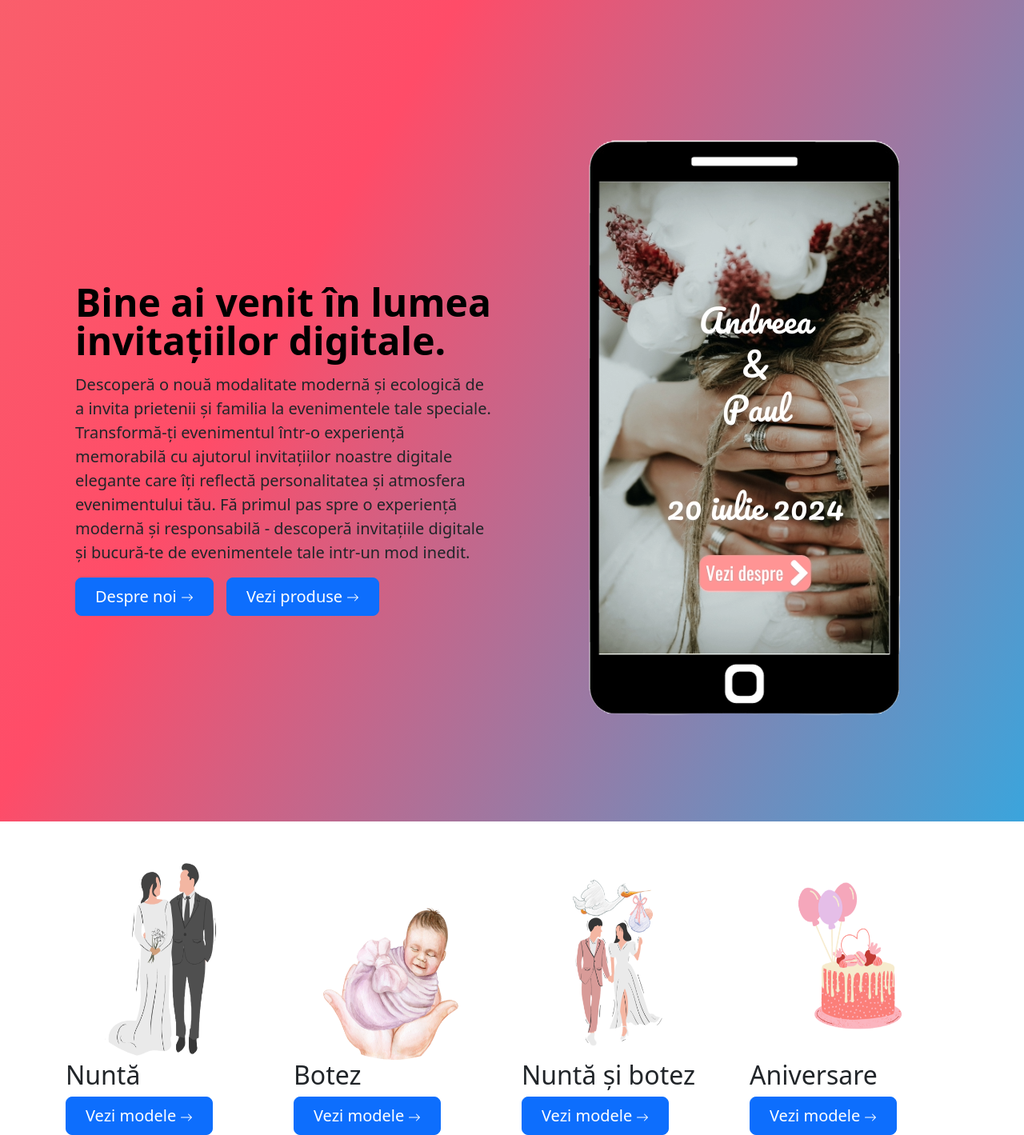
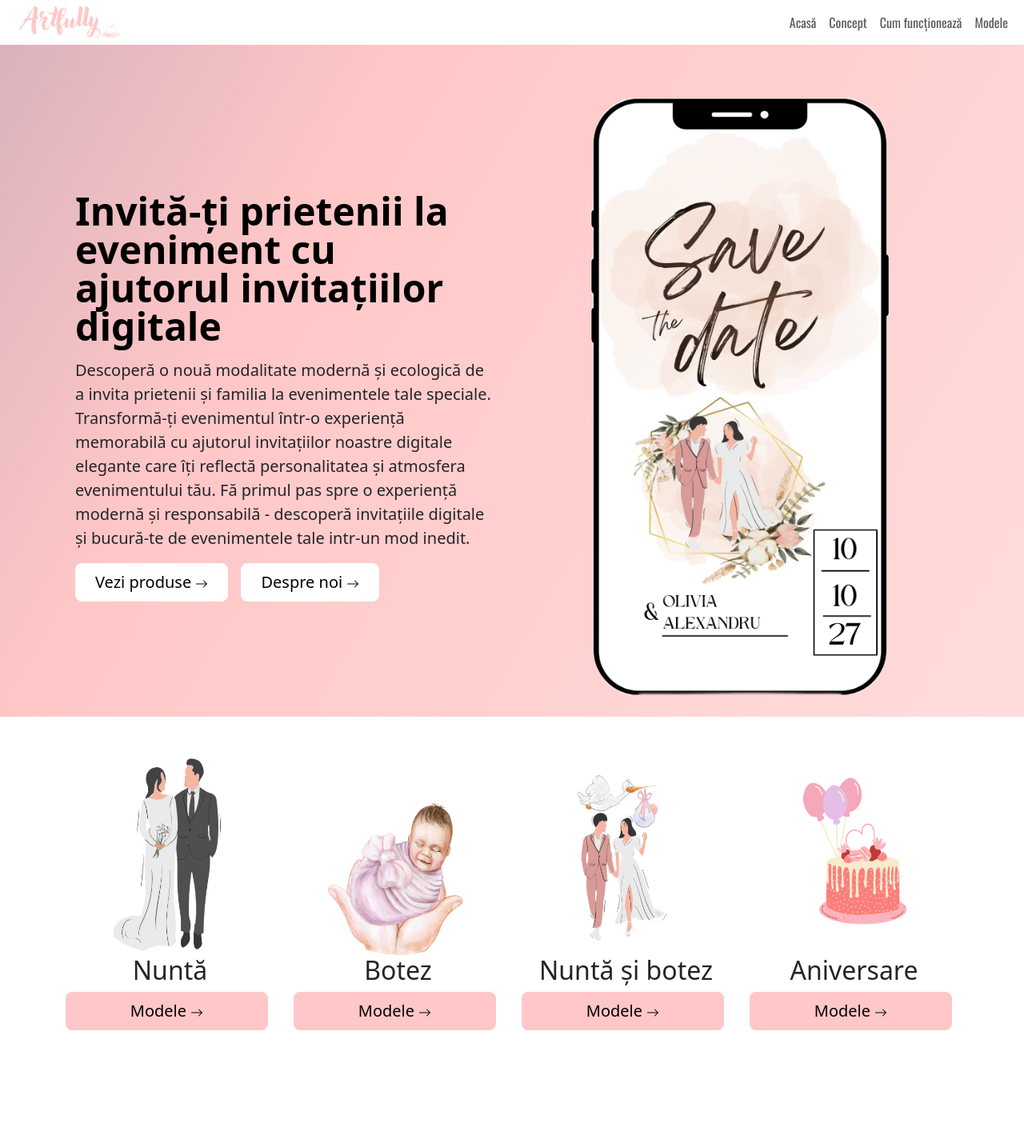
Before and after one commit to ioanadanielailie/Artfully, a plain HTML site: page index.html in a window 1280 px wide. Shown: the whole page at 80% size. After the commit the page ends 1288 px from the top, so only its background shows below. Drawn offline with nearby package versions, Linux system fonts and the light colour scheme.

Commit message:
Homepage v3

```diff
--- a/index.html
+++ b/index.html
@@ -11,22 +11,103 @@
       integrity="sha384-T3c6CoIi6uLrA9TneNEoa7RxnatzjcDSCmG1MXxSR1GAsXEV/Dwwykc2MPK8M2HN"
       crossorigin="anonymous"
     />
+    <link rel="preconnect" href="https://fonts.googleapis.com" />
+    <link rel="preconnect" href="https://fonts.gstatic.com" crossorigin />
+    <link
+      href="https://fonts.googleapis.com/css2?family=Oswald&display=swap"
+      rel="stylesheet"
+    />
   </head>
   <body>
+    <section id="navbar" class="navigation">
+      <nav
+        class="navbar navbar-expand-lg navbar-boxed navbar-light bg-white header-light fixed-top font-text-navbar"
+      >
+        <div class="container-fluid nav-header-container">
+          <div class="col-auto col-sm-6 col-lg-2 me-auto ps-lg-0">
+            <a
+              title="Invitatii online - Artfully.ro"
+              class="navbar-brand"
+              href="http://127.0.0.1:5500/index.html"
+            >
+              <img
+                src="ArtfullyLogov2.png"
+                data-at2x="/themes/landing/images/logo/logo_30@2.png"
+                class="default-logo"
+                alt="Logo Artfully"
+              />
+            </a>
+          </div>
+          <div class="col-auto menu-order px-lg-0">
+            <button
+              class="navbar-toggler float-end"
+              type="button"
+              data-bs-toggle="collapse"
+              data-bs-target="#navbarNav-clone"
+              aria-controls="#navbarNav-clone"
+              aria-label="Toggle navigation"
+            >
+              <span class="navbar-toggler-line"></span>
+              <span class="navbar-toggler-line"></span>
+              <span class="navbar-toggler-line"></span>
+              <span class="navbar-toggler-line"></span>
+            </button>
+            <div
+              class="collapse navbar-collapse justify-content-end"
+              id="navbarNav"
+            >
+              <ul class="navbar-nav alt-font">
+                <li class="nav-item dropdown megamenu">
+                  <a
+                    href=""
+                    class="inner-link nav-link"
+                    title="Artfully.ro - Invitatii online"
+                    >Acasă</a
+                  >
+                </li>
+                <li class="nav-item">
+                  <a
+                    href=""
+                    class="inner-link nav-link"
+                    title="Conceptul invitatiilor online"
+                    >Concept</a
+                  >
+                </li>
+                <li class="nav-item">
+                  <a
+                    href=""
+                    class="inner-link nav-link"
+                    title="Cum functioneaza"
+                    >Cum funcționează</a
+                  >
+                </li>
+                <li class="nav-item">
+                  <a
+                    href="#modele"
+                    class="inner-link nav-link"
+                    title="Modele de invitatii online"
+                    >Modele</a
+                  >
+                </li>
+              </ul>
+            </div>
+          </div>
+        </div>
+      </nav>
+    </section>
     <section id="home" class="gradient-background">
       <div class="container col-xxl-8 px-4 pt-5">
         <div class="row flex-lg-row-reverse align-items-center g-5 pt-5">
-          <div class="col-10 col-sm-8 col-lg-6">
+          <div class="col-10 col-sm-8 col-lg-6 phoneImg">
             <img
-              src="homepageimg.png"
+              src="invitation-on-phone.png"
               class="d-block mx-lg-auto img-fluid"
               alt="Phone Image"
-              height="200"
             />
           </div>
           <div class="col-lg-6">
             <h1 class="display-5 fw-bold text-body-emphasis lh-1 mb-3">
-              Bine ai venit în lumea invitațiilor digitale.
+              Invită-ți prietenii la eveniment cu ajutorul invitațiilor digitale
             </h1>
             <p class="lead">
               Descoperă o nouă modalitate modernă și ecologică de a invita
@@ -38,8 +119,11 @@
               bucură-te de evenimentele tale intr-un mod inedit.
             </p>
             <div class="d-grid gap-2 d-md-flex justify-content-md-start">
-              <button type="button" class="btn btn-primary btn-lg px-4 me-md-2">
-                Despre noi
+              <button
+                type="button"
+                class="btn btn-primary btn-lg px-4 me-md-2 mainBtnColored"
+              >
+                Vezi produse
                 <svg
                   xmlns="http://www.w3.org/2000/svg"
                   width="16"
@@ -54,8 +138,11 @@
                   />
                 </svg>
               </button>
-              <button type="button" class="btn btn-primary btn-lg px-4 me-md-2">
-                Vezi produse
+              <button
+                type="button"
+                class="btn btn-primary btn-lg px-4 me-md-2 mainBtnColored"
+              >
+                Despre noi
                 <svg
                   xmlns="http://www.w3.org/2000/svg"
                   width="16"
@@ -78,7 +165,7 @@
     <section id="type-of-event" class="choose-your-event">
       <div class="container mt-5">
         <div class="row">
-          <div class="col-lg-3">
+          <div class="col-lg-3 itemInvitatie">
             <img
               class="rounded-circle"
               alt="avatar1"
@@ -89,8 +176,11 @@
               ;
             />
             <h2 class="fw-normal">Nuntă</h2>
-            <button type="button" class="btn btn-primary btn-lg px-4 me-md-2">
-              Vezi modele
+            <button
+              type="button"
+              class="btn btn-primary btn-lg px-4 me-md-2 btnColored"
+            >
+              Modele
               <svg
                 xmlns="http://www.w3.org/2000/svg"
                 width="16"
@@ -107,7 +197,7 @@
             </button>
           </div>
           <!-- /.col-lg-4 -->
-          <div class="col-lg-3">
+          <div class="col-lg-3 itemInvitatie">
             <img
               class="rounded-circle"
               alt="avatar1"
@@ -118,8 +208,11 @@
               ;
             />
             <h2 class="fw-normal">Botez</h2>
-            <button type="button" class="btn btn-primary btn-lg px-4 me-md-2">
-              Vezi modele
+            <button
+              type="button"
+              class="btn btn-primary btn-lg px-4 me-md-2 btnColored"
+            >
+              Modele
               <svg
                 xmlns="http://www.w3.org/2000/svg"
                 width="16"
@@ -136,7 +229,7 @@
             </button>
           </div>
           <!-- /.col-lg-4 -->
-          <div class="col-lg-3">
+          <div class="col-lg-3 itemInvitatie">
             <img
               class="rounded-circle"
               alt="avatar1"
@@ -147,8 +240,11 @@
               ;
             />
             <h2 class="fw-normal">Nuntă și botez</h2>
-            <button type="button" class="btn btn-primary btn-lg px-4 me-md-2">
-              Vezi modele
+            <button
+              type="button"
+              class="btn btn-primary btn-lg px-4 me-md-2 btnColored"
+            >
+              Modele
               <svg
                 xmlns="http://www.w3.org/2000/svg"
                 width="16"
@@ -164,7 +260,7 @@
               </svg>
             </button>
           </div>
-          <div class="col-lg-3">
+          <div class="col-lg-3 itemInvitatie">
             <img
               class="rounded-circle"
               alt="avatar1"
@@ -175,8 +271,11 @@
               ;
             />
             <h2 class="fw-normal">Aniversare</h2>
-            <button type="button" class="btn btn-primary btn-lg px-4 me-md-2">
-              Vezi modele
+            <button
+              type="button"
+              class="btn btn-primary btn-lg px-4 me-md-2 btnColored"
+            >
+              Modele
               <svg
                 xmlns="http://www.w3.org/2000/svg"
                 width="16"
--- a/style.css
+++ b/style.css
@@ -1,5 +1,5 @@
 .gradient-background {
-  background: linear-gradient(300deg, #00bfff, #ff4c68, #ef8172);
+  background: linear-gradient(300deg, #FFE2E2,#FFC7C7, #8785A2 );
   background-size: 180% 180%;
   animation: gradient-animation 18s ease infinite;
 }
@@ -27,6 +27,34 @@
   border-radius: 50%;
 }
 
-.btn btn-primary btn-lg px-4 me-md-2{
-  background-color:FF9494 ;
+.mainBtnColored{
+  background-color:#ffffff !important;
+  border-color:#ffffff !important;
+  color:black !important;
 }
+
+.btnColored{
+  background-color:#FFC7C7 !important;
+  border-color:#FFC7C7 !important;
+  color:black !important;
+}
+
+.itemInvitatie{
+  display: flex;
+  flex-direction: column;
+  text-align: center;
+  justify-content: center;
+}
+
+.itemInvitatie img{
+  margin: auto;
+}
+
+.font-text-navbar{
+  font-family: 'Oswald', sans-serif;
+}
+
+.phoneImg img{
+  width: auto;
+  height: 800px;
+}
```
Also changed, not shown: ArtfullyLogo.png (added), ArtfullyLogov2.png (added), Botez.png (deleted), baptism.jpg (deleted), birthday.jpg (deleted), homepageimg.png (deleted), invitation-on-phone.png (added), phone-prototype.png (deleted), phone.jpg (deleted), secondimg.jpg (deleted), thirdimg.jpg (deleted), 2 other files.
